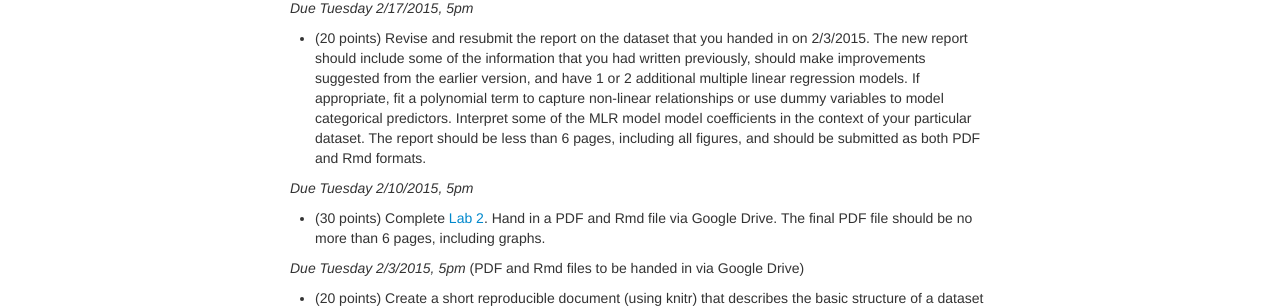
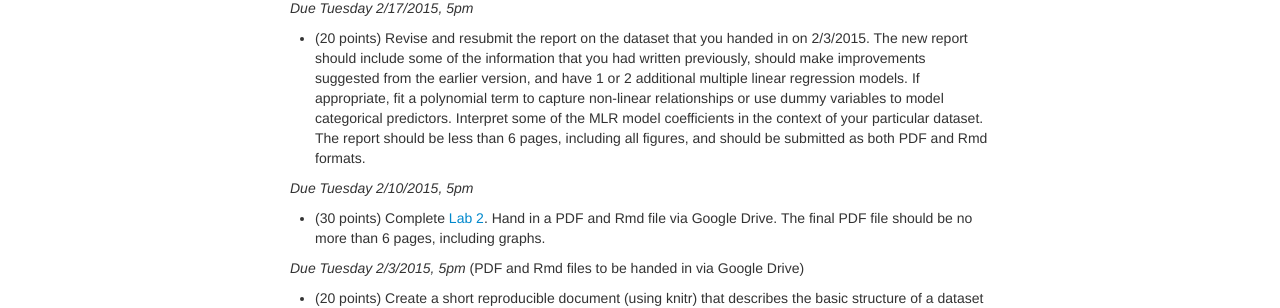
Before and after one commit to nickreich/stat-modeling-2015, a Jekyll site: the page built from pages/homework.md, in a window 1280 px wide. Shown: the part 854-1162 px from the top of the page. Built offline with Jekyll 4.4.1, drawn with Linux system fonts in a browser that asks for light colours.

Commit message:
Update homework.md
In the sentence, "Interpret some of the MLR model model coefficients in the context of your particular dataset", is the second "model" a repeat word?

```diff
--- a/pages/homework.md
+++ b/pages/homework.md
@@ -22,7 +22,7 @@ _Due Thursday 2/26/2015, 11:30am_
 
 _Due Tuesday 2/17/2015, 5pm_
 
-* (20 points) Revise and resubmit the report on the dataset that you handed in on 2/3/2015. The new report should include some of the information that you had written previously, should make improvements suggested from the earlier version, and have 1 or 2 additional multiple linear regression models. If appropriate, fit a polynomial term to capture non-linear relationships or use dummy variables to model categorical predictors. Interpret some of the MLR model model coefficients in the context of your particular dataset. The report should be less than 6 pages, including all figures, and should be submitted as both PDF and Rmd formats.
+* (20 points) Revise and resubmit the report on the dataset that you handed in on 2/3/2015. The new report should include some of the information that you had written previously, should make improvements suggested from the earlier version, and have 1 or 2 additional multiple linear regression models. If appropriate, fit a polynomial term to capture non-linear relationships or use dummy variables to model categorical predictors. Interpret some of the MLR model coefficients in the context of your particular dataset. The report should be less than 6 pages, including all figures, and should be submitted as both PDF and Rmd formats.
 
 _Due Tuesday 2/10/2015, 5pm_
 
```
